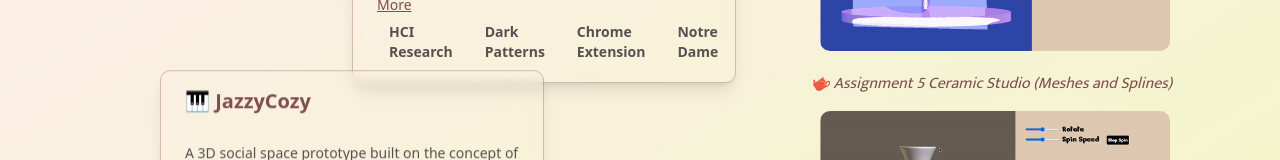
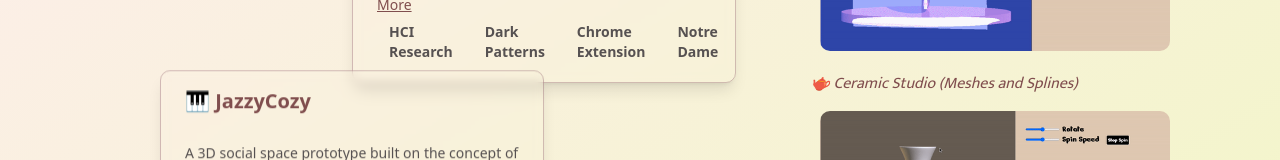
Before and after one commit to kapa-moon/kapa-space, a React (Create React App) app in the folder kapa-space/: page /#/graphics in a window 1280 px wide. Shown: the part 427-587 px from the top of the page. Built offline with nearby package versions, Linux system fonts and the light colour scheme.

Commit message:
content update

```diff
--- a/kapa-space/src/components/Graphics/Graphics.js
+++ b/kapa-space/src/components/Graphics/Graphics.js
@@ -50,7 +50,7 @@ export default function Graphics(props) {
                     <Break />
                     <Break />
                     <div className="subtitle">
-                        <a href="https://cims.nyu.edu/~yy2889/graphics/Homework5/index.html" target="blank" className="">🫖 Assignment 5 Ceramic Studio (Meshes and Splines)</a>
+                        <a href="https://cims.nyu.edu/~yy2889/graphics/Homework5/index.html" target="blank" className="">🫖 Ceramic Studio (Meshes and Splines)</a>
                     </div>
                     <Break />
                     <div>
@@ -100,7 +100,7 @@ export default function Graphics(props) {
                     <Break />
                     <Break />
                     <div className="subtitle">
-                        <a href="https://cims.nyu.edu/~yy2889/graphics/Homework5/index.html" target="blank" className="">🫖 Assignment 5 Ceramic Studio (Meshes and Splines)</a>
+                        <a href="https://cims.nyu.edu/~yy2889/graphics/Homework5/index.html" target="blank" className="">🫖 Ceramic Studio (Meshes and Splines)</a>
                     </div>
                     <Break />
                     <div>
```
